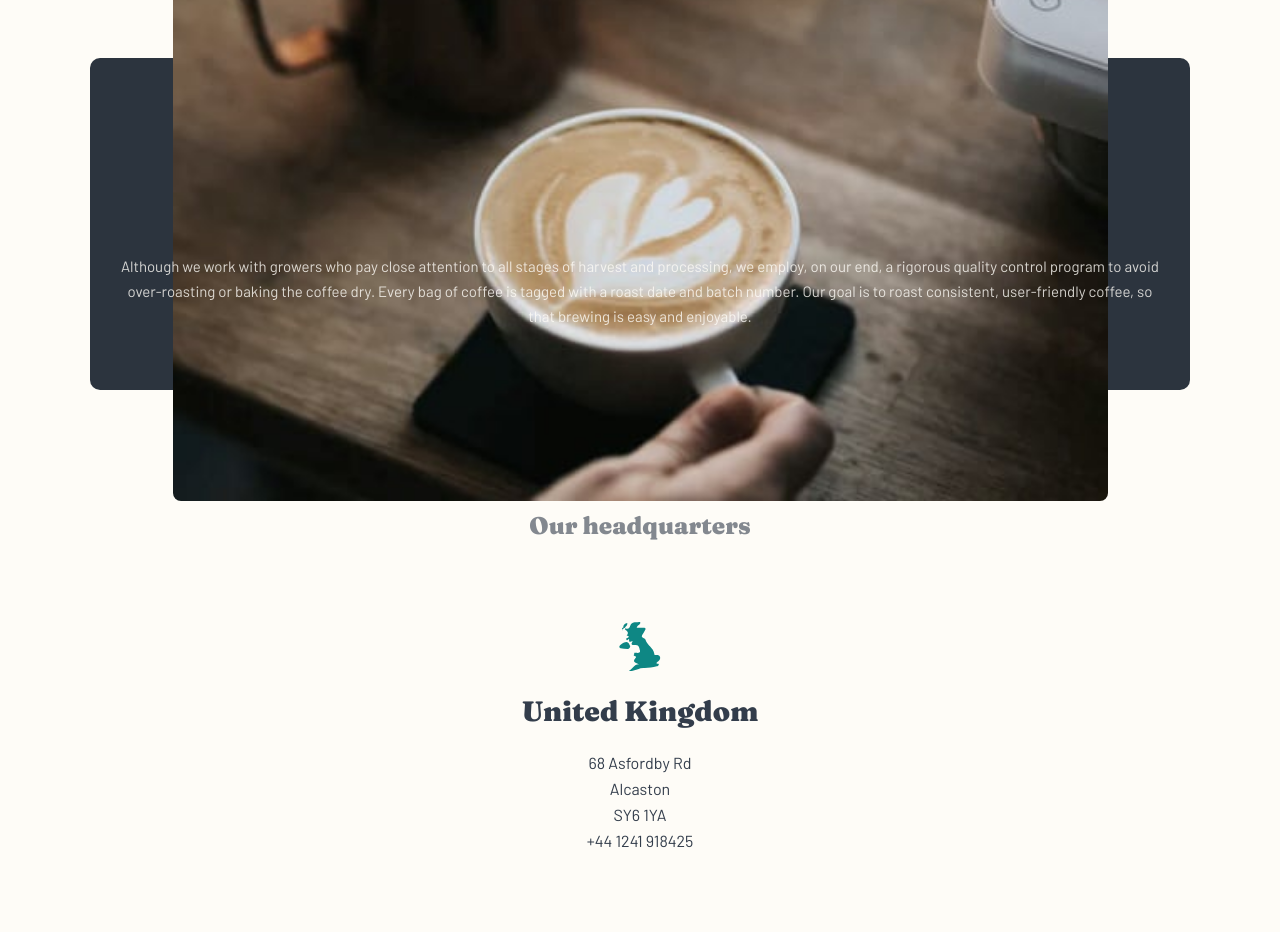
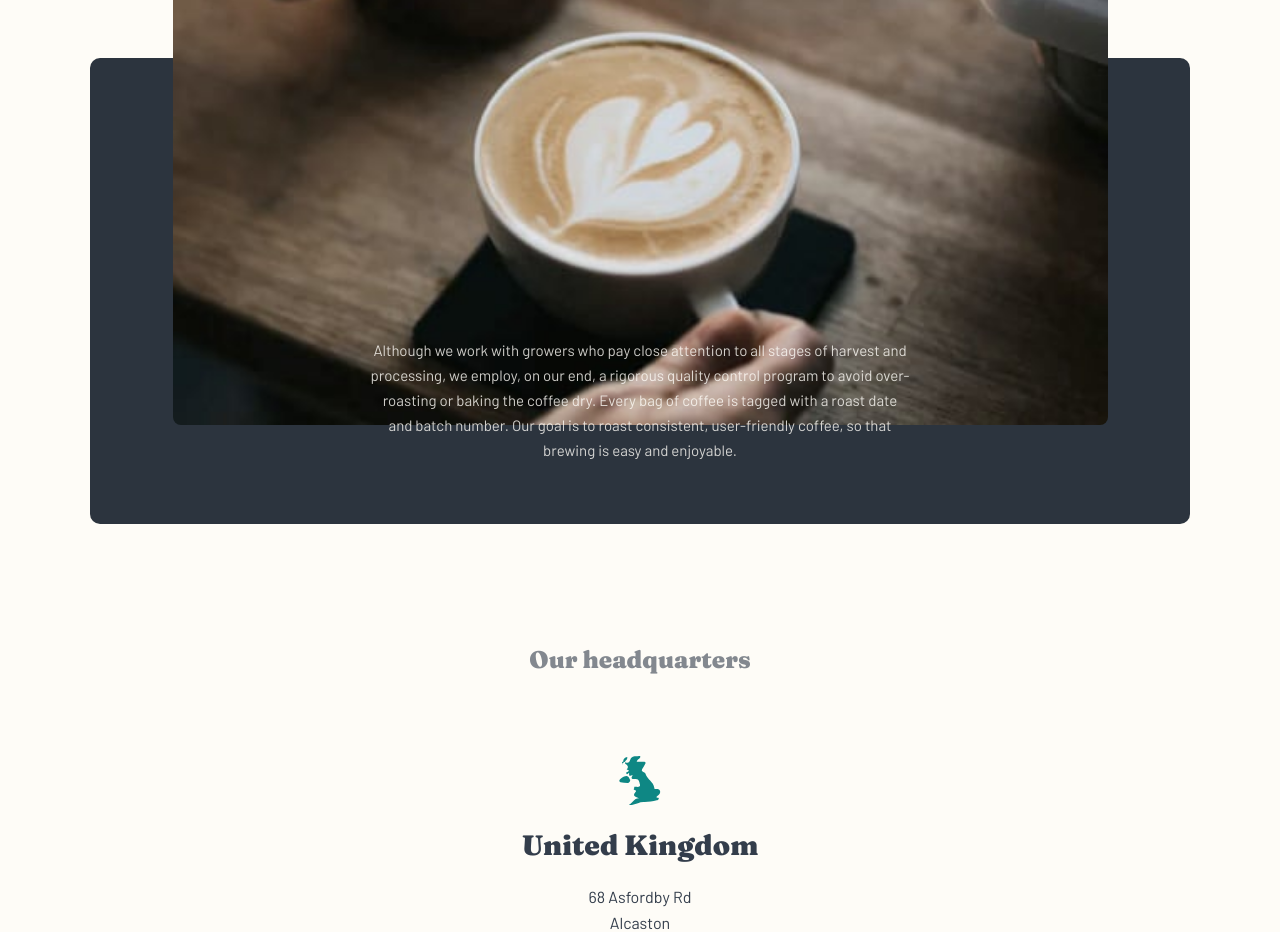
Before and after one commit to gabrielmorandi/Coffeeroasters-Subscription-Site, a React (Vite) app in the folder COFEEROASTERS/: page /about in a window 1280 px wide. Shown: the part 1280-2212 px from the top of the page. Built offline with nearby package versions, Linux system fonts and the light colour scheme.

Commit message:
feature: quality section for tablet

```diff
--- a/COFEEROASTERS/src/css/index.css
+++ b/COFEEROASTERS/src/css/index.css
@@ -665,6 +665,11 @@ main #quality .container-flex img {
   width: 85%;
   border-radius: 0.5rem;
 }
+@media (min-width: 768px) {
+  main #quality .container-flex img {
+    top: -9.75rem;
+  }
+}
 main #quality .container-flex h2 {
   color: #FEFCF7;
   text-align: center;
@@ -674,6 +679,13 @@ main #quality .container-flex h2 {
   line-height: 1.75rem;
   padding-block-start: 4rem;
 }
+@media (min-width: 768px) {
+  main #quality .container-flex h2 {
+    font-size: 2rem;
+    line-height: 3rem;
+    padding-block-start: 8rem;
+  }
+}
 main #quality .container-flex p {
   color: #FEFCF7;
   text-align: center;
@@ -682,6 +694,11 @@ main #quality .container-flex p {
   font-weight: 400;
   line-height: 1.5625rem;
   opacity: 0.8000000119;
+}
+@media (min-width: 768px) {
+  main #quality .container-flex p {
+    max-width: 33.75rem;
+  }
 }
 main #headquarters {
   width: 100%;
```
Also changed, not shown: COFEEROASTERS/src/sass/components/main.sass (+8 -0 lines), 1 other file (tests, documents, lock files or other folders).
